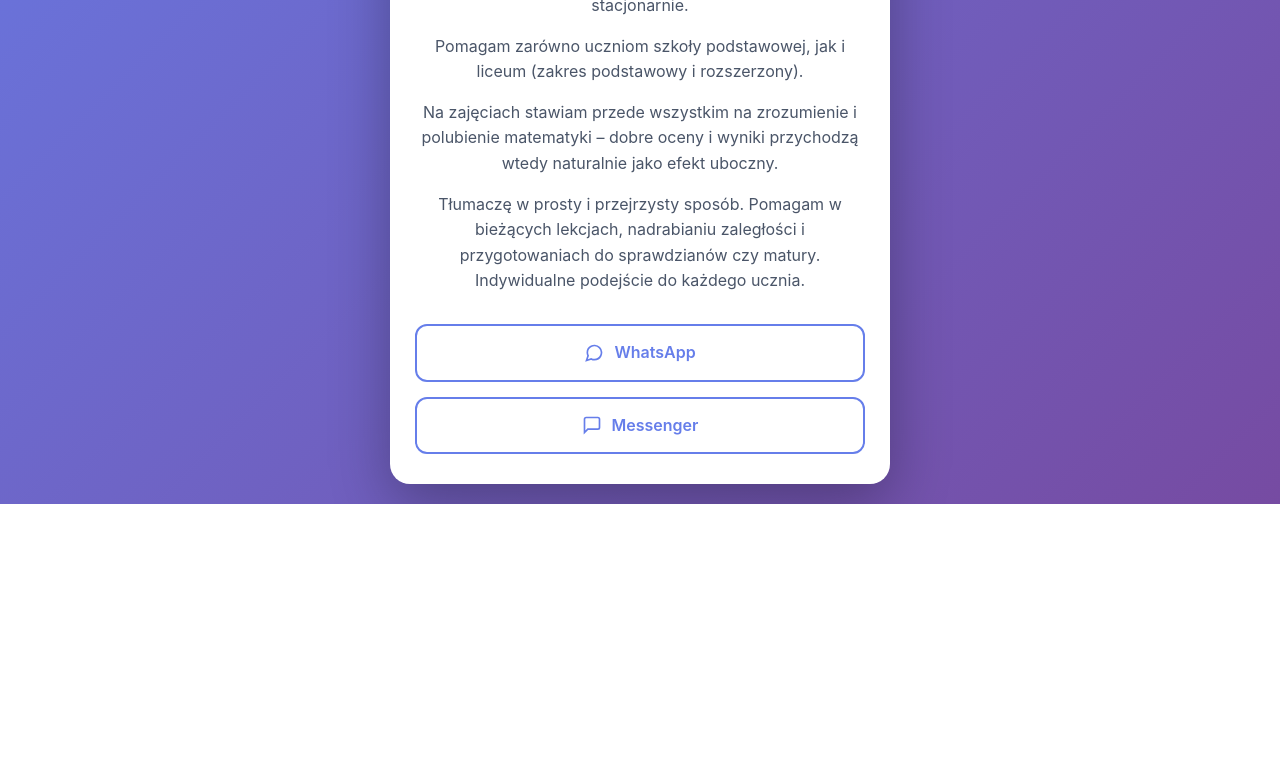
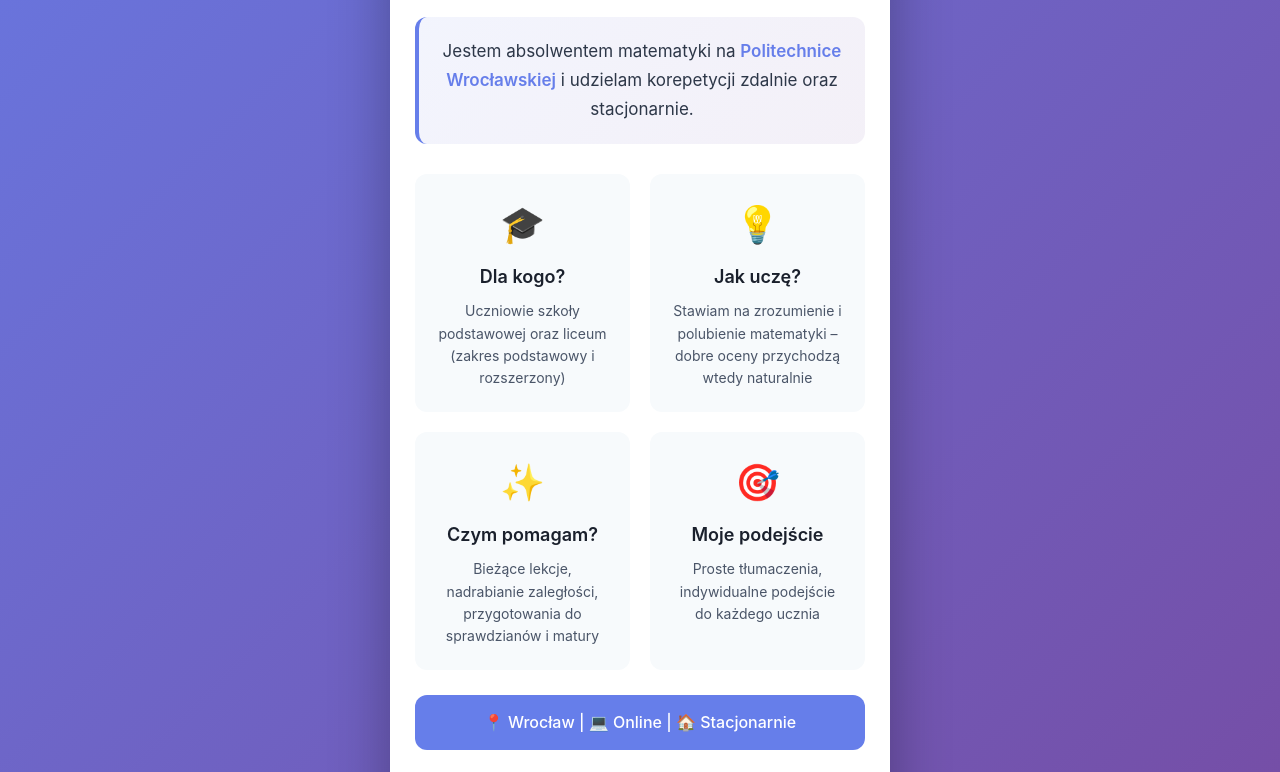
Before and after one commit to Roch-git/Math-lessons, a plain HTML site: page index.html in a window 1280 px wide. Shown: the part 573-1345 px from the top of the page. Before the commit the page ends 1077 px from the top, so only its background shows below. Drawn offline with Linux system fonts and the light colour scheme.

Commit message:
Poprawki

```diff
--- a/index.html
+++ b/index.html
@@ -13,10 +13,8 @@
             <!-- Karuzela zdjęć -->
             <div class="photo-container">
                 <div class="carousel">
-                    <img src="images/zdjecie1.jpg" alt="Zdjęcie korepetytora matematyki" class="carousel-image active">
-                    <img src="images/zdjecie2.jpg" alt="Zdjęcie korepetytora matematyki" class="carousel-image">
-                    <img src="images/zdjecie3.jpg" alt="Zdjęcie korepetytora matematyki" class="carousel-image">
-
+                    <img src="images/zdjecie2.jpg" alt="Zdjęcie korepetytora matematyki" class="carousel-image active">
+                    <img src="images/zdjecie1.jpg" alt="Zdjęcie korepetytora matematyki" class="carousel-image">
                     <!-- Strzałki nawigacji -->
                     <button class="carousel-button prev" aria-label="Poprzednie zdjęcie">&#10094;</button>
                     <button class="carousel-button next" aria-label="Następne zdjęcie">&#10095;</button>
@@ -34,21 +32,42 @@
             <div class="content">
                 <h1>Korepetycje z matematyki</h1>
 
-                <p class="description">
-                    Jestem absolwentem matematyki na Politechnice Wrocławskiej i udzielam korepetycji zdalnie oraz stacjonarnie.
-                </p>
+                <div class="intro">
+                    <p class="lead">
+                        Jestem absolwentem matematyki na <strong>Politechnice Wrocławskiej</strong> i udzielam korepetycji zdalnie oraz stacjonarnie.
+                    </p>
+                </div>
 
-                <p class="description">
-                    Pomagam zarówno uczniom szkoły podstawowej, jak i liceum (zakres podstawowy i rozszerzony).
-                </p>
+                <!-- Sekcja z ikonkami -->
+                <div class="features">
+                    <div class="feature-item">
+                        <div class="feature-icon">🎓</div>
+                        <h3>Dla kogo?</h3>
+                        <p>Uczniowie szkoły podstawowej oraz liceum (zakres podstawowy i rozszerzony)</p>
+                    </div>
 
-                <p class="description">
-                    Na zajęciach stawiam przede wszystkim na zrozumienie i polubienie matematyki – dobre oceny i wyniki przychodzą wtedy naturalnie jako efekt uboczny.
-                </p>
+                    <div class="feature-item">
+                        <div class="feature-icon">💡</div>
+                        <h3>Jak uczę?</h3>
+                        <p>Stawiam na zrozumienie i polubienie matematyki – dobre oceny przychodzą wtedy naturalnie</p>
+                    </div>
 
-                <p class="description">
-                    Tłumaczę w prosty i przejrzysty sposób. Pomagam w bieżących lekcjach, nadrabianiu zaległości i przygotowaniach do sprawdzianów czy matury. Indywidualne podejście do każdego ucznia.
-                </p>
+                    <div class="feature-item">
+                        <div class="feature-icon">✨</div>
+                        <h3>Czym pomagam?</h3>
+                        <p>Bieżące lekcje, nadrabianie zaległości, przygotowania do sprawdzianów i matury</p>
+                    </div>
+
+                    <div class="feature-item">
+                        <div class="feature-icon">🎯</div>
+                        <h3>Moje podejście</h3>
+                        <p>Proste tłumaczenia, indywidualne podejście do każdego ucznia</p>
+                    </div>
+                </div>
+
+                <div class="cta-text">
+                    <p>📍 Wrocław | 💻 Online | 🏠 Stacjonarnie</p>
+                </div>
 
                 <!-- Przyciski kontaktowe -->
                 <div class="buttons">
--- a/script.js
+++ b/script.js
@@ -42,7 +42,7 @@ function prevSlide() {
 
 // Automatyczne przewijanie
 function startAutoPlay() {
-    autoPlayInterval = setInterval(nextSlide, 4000); // Zmiana co 4 sekundy
+    autoPlayInterval = setInterval(nextSlide, 7000); // Zmiana co 4 sekundy
 }
 
 function stopAutoPlay() {
--- a/style.css
+++ b/style.css
@@ -128,30 +128,103 @@ body {
 
 /* Treść */
 .content {
-    padding: 30px 25px;
+    padding: 35px 25px;
 }
 
 h1 {
-    font-size: 28px;
+    font-size: 32px;
     color: #1a202c;
     text-align: center;
     margin-bottom: 20px;
     font-weight: 700;
 }
 
-.description {
+/* Wprowadzenie */
+.intro {
+    background: linear-gradient(135deg, #667eea15 0%, #764ba215 100%);
+    padding: 20px;
+    border-radius: 12px;
+    margin-bottom: 30px;
+    border-left: 4px solid #667eea;
+}
+
+.lead {
+    font-size: 17px;
+    color: #2d3748;
+    text-align: center;
+    line-height: 1.7;
+    margin: 0;
+}
+
+.lead strong {
+    color: #667eea;
+    font-weight: 600;
+}
+
+/* Sekcja z cechami */
+.features {
+    display: grid;
+    grid-template-columns: 1fr;
+    gap: 20px;
+    margin-bottom: 25px;
+}
+
+.feature-item {
+    background: #f7fafc;
+    padding: 20px;
+    border-radius: 12px;
+    text-align: center;
+    transition: all 0.3s ease;
+    border: 2px solid transparent;
+}
+
+.feature-item:hover {
+    transform: translateY(-3px);
+    box-shadow: 0 5px 15px rgba(0, 0, 0, 0.1);
+    border-color: #667eea;
+}
+
+.feature-icon {
+    font-size: 36px;
+    margin-bottom: 10px;
+}
+
+.feature-item h3 {
+    font-size: 18px;
+    color: #1a202c;
+    margin-bottom: 8px;
+    font-weight: 600;
+}
+
+.feature-item p {
+    font-size: 14px;
+    color: #4a5568;
+    line-height: 1.6;
+    margin: 0;
+}
+
+/* CTA Text */
+.cta-text {
+    background: #667eea;
+    color: white;
+    padding: 15px;
+    border-radius: 12px;
+    text-align: center;
+    margin-bottom: 25px;
+}
+
+.cta-text p {
+    margin: 0;
     font-size: 16px;
-    color: #4a5568;
-    text-align: center;
-    margin-bottom: 15px;
+    font-weight: 500;
 }
 
 /* Przyciski */
 .buttons {
     display: flex;
     flex-direction: column;
-    gap: 15px;
-    margin-top: 30px;
+    gap: 12px;
+    margin-top: 25px;
 }
 
 .button {
@@ -159,7 +232,7 @@ h1 {
     align-items: center;
     justify-content: center;
     gap: 10px;
-    padding: 14px 24px;
+    padding: 16px 24px;
     background: white;
     border: 2px solid #667eea;
     color: #667eea;
@@ -194,20 +267,35 @@ h1 {
     }
 
     h1 {
-        font-size: 24px;
+        font-size: 26px;
     }
 
-    .description {
-        font-size: 14px;
+    .lead {
+        font-size: 15px;
     }
 
     .content {
         padding: 25px 20px;
     }
 
-    .carousel-button {
-        font-size: 20px;
-        padding: 8px 12px;
+    .feature-item {
+        padding: 15px;
+    }
+
+    .feature-icon {
+        font-size: 30px;
+    }
+
+    .feature-item h3 {
+        font-size: 16px;
+    }
+
+    .feature-item p {
+        font-size: 13px;
+    }
+
+    .cta-text p {
+        font-size: 14px;
     }
 }
 
@@ -215,4 +303,12 @@ h1 {
     .carousel {
         height: 400px;
     }
+
+    .features {
+        grid-template-columns: 1fr 1fr;
+    }
+
+    h1 {
+        font-size: 36px;
+    }
 }
```
